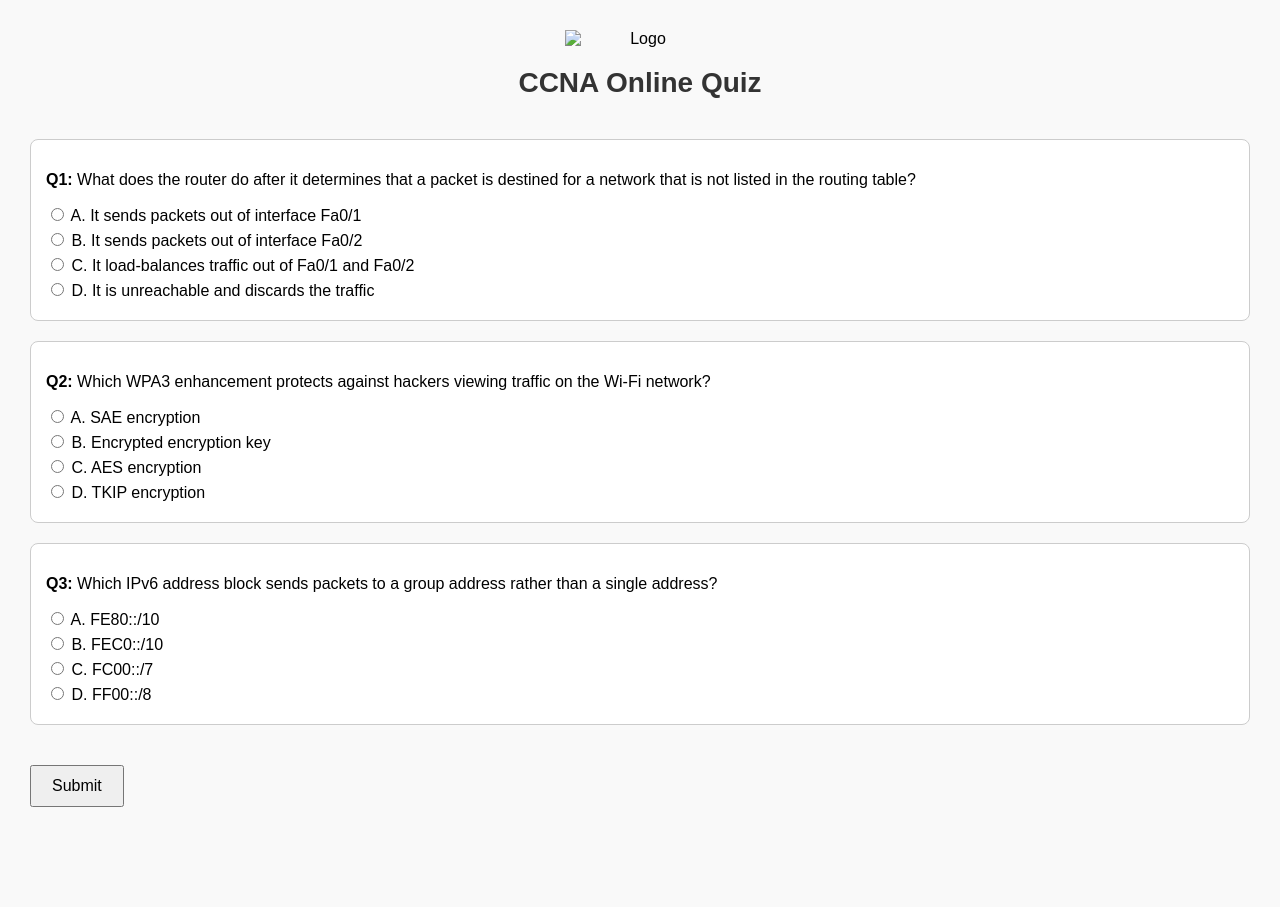
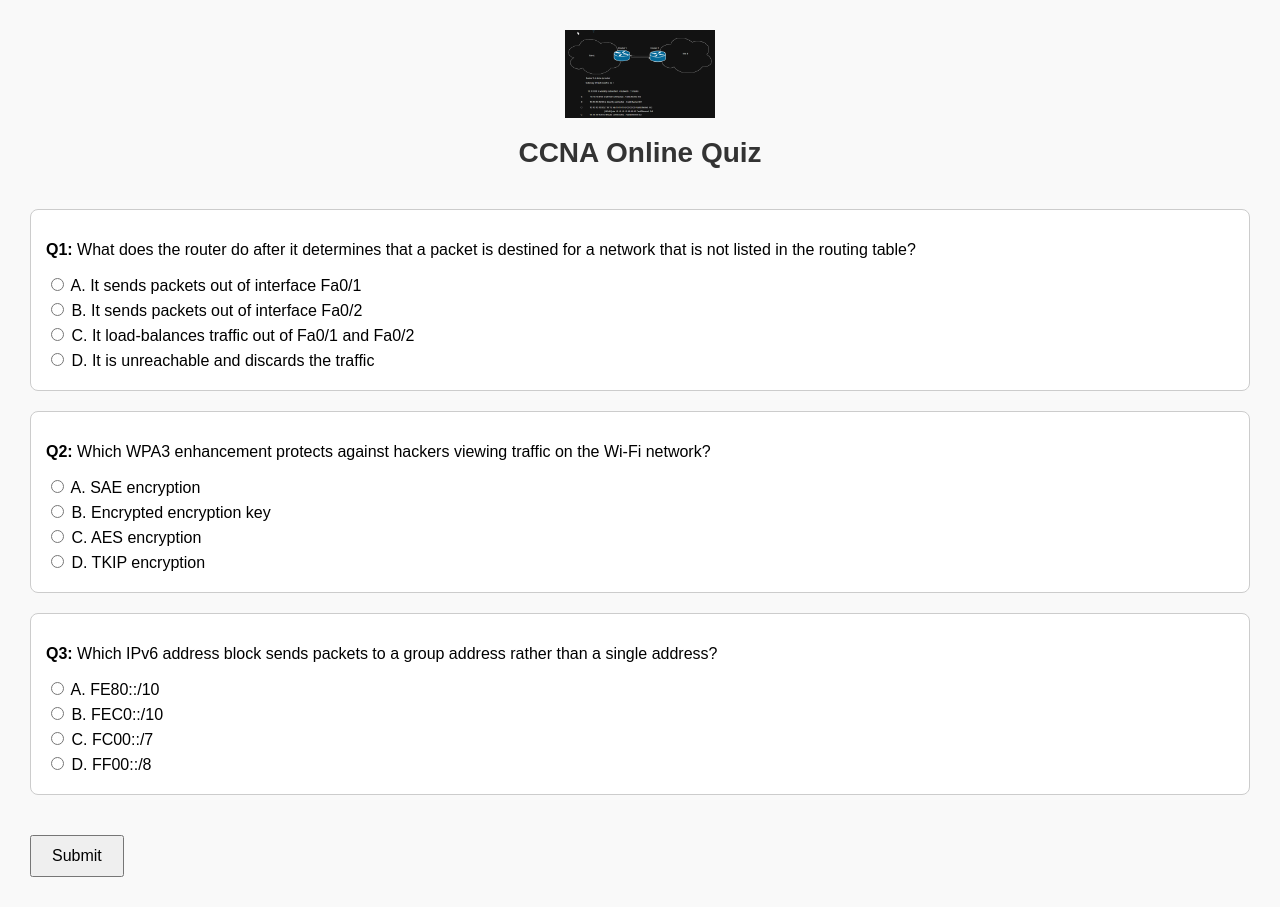
Before and after one commit to 0101100000101110/ccnaq, a plain HTML site: page index.html in a window 1280 px wide. Before the commit the page ends 837 px from the top, so only its background shows below. Drawn offline with Linux system fonts and the light colour scheme.

Commit message:
Update index.html

```diff
--- a/index.html
+++ b/index.html
@@ -47,7 +47,7 @@
 
   <!-- ✅ رأس الصفحة -->
   <div class="header">
-    <img src="logo.png" alt="Logo">
+    <img src="ccnaq.png" alt="Logo">
     <h1>CCNA Online Quiz</h1>
   </div>
 
```
